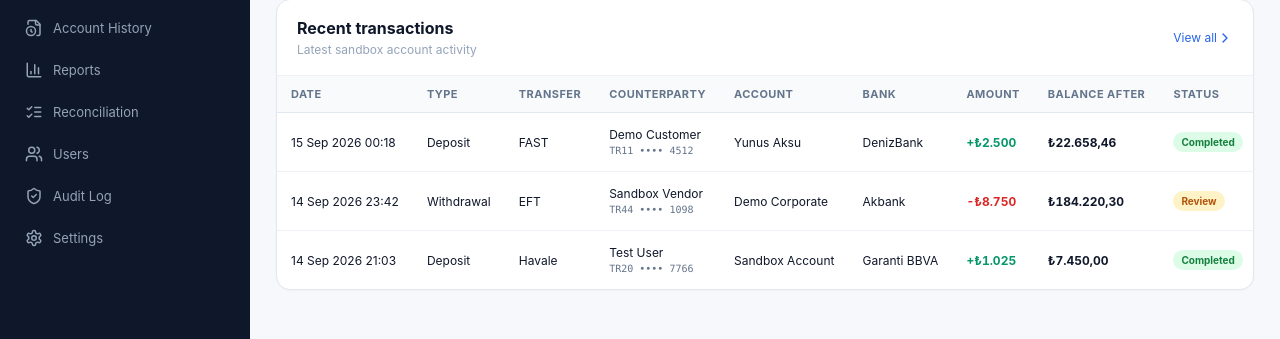
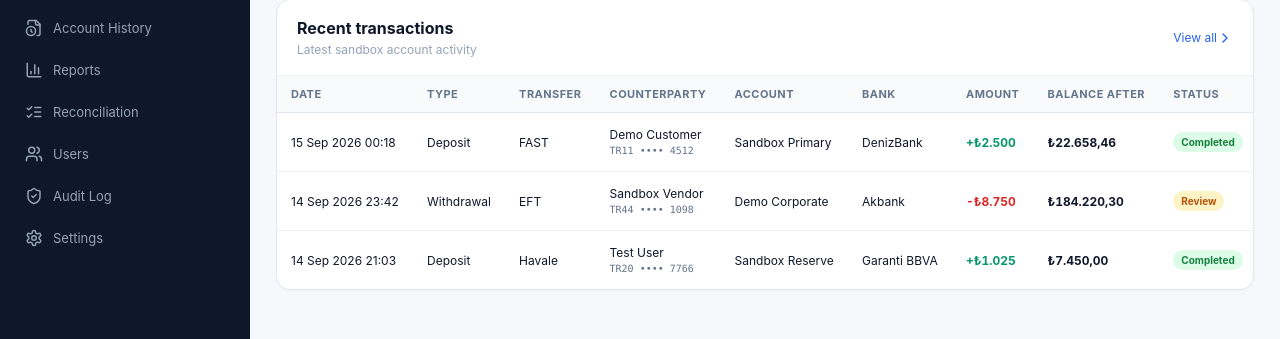
Before and after one commit to EscobarsTmg/tether, a React (Vite) app: page / in a window 1280 px wide. Shown: the part 241-580 px from the top of the page. Built offline with nearby package versions, Linux system fonts and the light colour scheme.

Commit message:
Expand sandbox operations datasets

```diff
--- a/src/data/mock.ts
+++ b/src/data/mock.ts
@@ -1,17 +1,53 @@
 export const accounts = [
-  { id: '1', bank: 'DenizBank', name: 'Yunus Aksu', iban: 'TR12 0013 4000 0000 1234 5678 90', balance: 22658.46, deposits: true, withdrawals: false, status: 'active' },
+  { id: '1', bank: 'DenizBank', name: 'Sandbox Primary', iban: 'TR12 0013 4000 0000 1234 5678 90', balance: 22658.46, deposits: true, withdrawals: false, status: 'active' },
   { id: '2', bank: 'Akbank', name: 'Demo Corporate', iban: 'TR61 0004 6000 0000 9876 5432 10', balance: 184220.30, deposits: true, withdrawals: true, status: 'active' },
-  { id: '3', bank: 'Garanti BBVA', name: 'Sandbox Account', iban: 'TR35 0006 2000 0000 4455 6677 88', balance: 7450.00, deposits: false, withdrawals: false, status: 'suspended' },
+  { id: '3', bank: 'Garanti BBVA', name: 'Sandbox Reserve', iban: 'TR35 0006 2000 0000 4455 6677 88', balance: 7450.00, deposits: false, withdrawals: false, status: 'suspended' },
 ]
 
 export const transactions = [
-  { id: 'TX-10491', date: '15 Sep 2026 00:18', type: 'Deposit', method: 'FAST', counterparty: 'Demo Customer', iban: 'TR11 •••• 4512', account: 'Yunus Aksu', bank: 'DenizBank', amount: 2500, balanceAfter: 22658.46, status: 'completed' },
+  { id: 'TX-10491', date: '15 Sep 2026 00:18', type: 'Deposit', method: 'FAST', counterparty: 'Demo Customer', iban: 'TR11 •••• 4512', account: 'Sandbox Primary', bank: 'DenizBank', amount: 2500, balanceAfter: 22658.46, status: 'completed' },
   { id: 'TX-10490', date: '14 Sep 2026 23:42', type: 'Withdrawal', method: 'EFT', counterparty: 'Sandbox Vendor', iban: 'TR44 •••• 1098', account: 'Demo Corporate', bank: 'Akbank', amount: -8750, balanceAfter: 184220.30, status: 'review' },
-  { id: 'TX-10489', date: '14 Sep 2026 21:03', type: 'Deposit', method: 'Havale', counterparty: 'Test User', iban: 'TR20 •••• 7766', account: 'Sandbox Account', bank: 'Garanti BBVA', amount: 1025, balanceAfter: 7450, status: 'completed' },
+  { id: 'TX-10489', date: '14 Sep 2026 21:03', type: 'Deposit', method: 'Havale', counterparty: 'Test User', iban: 'TR20 •••• 7766', account: 'Sandbox Reserve', bank: 'Garanti BBVA', amount: 1025, balanceAfter: 7450, status: 'completed' },
+  { id: 'TX-10488', date: '14 Sep 2026 19:37', type: 'Deposit', method: 'FAST', counterparty: 'QA Merchant', iban: 'TR72 •••• 5581', account: 'Demo Corporate', bank: 'Akbank', amount: 4800, balanceAfter: 192970.30, status: 'completed' },
+  { id: 'TX-10487', date: '14 Sep 2026 18:04', type: 'Withdrawal', method: 'Internal', counterparty: 'Sandbox Treasury', iban: 'TR09 •••• 9910', account: 'Sandbox Primary', bank: 'DenizBank', amount: -1200, balanceAfter: 20158.46, status: 'completed' },
+]
+
+export const movements = [
+  { id: 'MV-55021', time: '15 Sep 2026 00:18:12', account: 'Sandbox Primary', bank: 'DenizBank', kind: 'Incoming credit', reference: 'REF-914502', amount: 2500, runningBalance: 22658.46, source: 'Bank feed', status: 'posted' },
+  { id: 'MV-55020', time: '14 Sep 2026 23:42:44', account: 'Demo Corporate', bank: 'Akbank', kind: 'Outgoing debit', reference: 'REF-914498', amount: -8750, runningBalance: 184220.30, source: 'Sandbox API', status: 'review' },
+  { id: 'MV-55019', time: '14 Sep 2026 21:03:09', account: 'Sandbox Reserve', bank: 'Garanti BBVA', kind: 'Incoming credit', reference: 'REF-914477', amount: 1025, runningBalance: 7450, source: 'Bank feed', status: 'posted' },
+  { id: 'MV-55018', time: '14 Sep 2026 18:12:33', account: 'Demo Corporate', bank: 'Akbank', kind: 'System adjustment', reference: 'SYS-440012', amount: 0, runningBalance: 192970.30, source: 'System', status: 'posted' },
 ]
 
 export const history = [
-  { time: '15 Sep 2026, 00:08', bank: 'DenizBank', account: 'Yunus Aksu', event: 'Account connected', status: 'active' },
-  { time: '14 Sep 2026, 22:51', bank: 'Garanti BBVA', account: 'Sandbox Account', event: 'Account suspended for manual review', status: 'suspended' },
+  { time: '15 Sep 2026, 00:08', bank: 'DenizBank', account: 'Sandbox Primary', event: 'Account connected', status: 'active' },
+  { time: '14 Sep 2026, 22:51', bank: 'Garanti BBVA', account: 'Sandbox Reserve', event: 'Account suspended for manual review', status: 'suspended' },
   { time: '14 Sep 2026, 18:12', bank: 'Akbank', account: 'Demo Corporate', event: 'Daily limits refreshed', status: 'active' },
+  { time: '14 Sep 2026, 16:40', bank: 'DenizBank', account: 'Sandbox Primary', event: 'Transaction feed synchronized', status: 'completed' },
 ]
+
+export const users = [
+  { id: 'USR-001', name: 'Operations Admin', email: 'admin@example.test', role: 'Admin', group: 'Operations', lastSeen: '15 Sep 2026 00:31', status: 'active' },
+  { id: 'USR-002', name: 'Risk Reviewer', email: 'risk@example.test', role: 'Reviewer', group: 'Risk', lastSeen: '14 Sep 2026 23:55', status: 'active' },
+  { id: 'USR-003', name: 'Read Only User', email: 'viewer@example.test', role: 'Viewer', group: 'Compliance', lastSeen: '14 Sep 2026 19:10', status: 'suspended' },
+]
+
+export const auditLogs = [
+  { id: 'AUD-8841', time: '15 Sep 2026 00:31:02', actor: 'Operations Admin', action: 'SESSION_LOGIN', resource: 'Admin console', detail: 'Successful sandbox sign-in', severity: 'info' },
+  { id: 'AUD-8840', time: '15 Sep 2026 00:18:14', actor: 'System', action: 'FEED_SYNC', resource: 'DenizBank / Sandbox Primary', detail: '1 new movement imported', severity: 'success' },
+  { id: 'AUD-8839', time: '14 Sep 2026 23:43:01', actor: 'Risk Reviewer', action: 'TRANSACTION_FLAGGED', resource: 'TX-10490', detail: 'Marked for manual review', severity: 'warning' },
+  { id: 'AUD-8838', time: '14 Sep 2026 22:51:19', actor: 'System', action: 'ACCOUNT_STATUS_CHANGE', resource: 'Garanti BBVA / Sandbox Reserve', detail: 'Status changed to suspended', severity: 'warning' },
+]
+
+export const reconciliationRows = [
+  { id: 'REC-2101', account: 'Sandbox Primary', bank: 'DenizBank', ledgerBalance: 22658.46, bankBalance: 22658.46, difference: 0, checkedAt: '15 Sep 2026 00:20', status: 'matched' },
+  { id: 'REC-2102', account: 'Demo Corporate', bank: 'Akbank', ledgerBalance: 184220.30, bankBalance: 184220.30, difference: 0, checkedAt: '15 Sep 2026 00:20', status: 'matched' },
+  { id: 'REC-2103', account: 'Sandbox Reserve', bank: 'Garanti BBVA', ledgerBalance: 7450, bankBalance: 7475, difference: 25, checkedAt: '15 Sep 2026 00:20', status: 'investigate' },
+]
+
+export const dailyReport = [
+  { label: 'Incoming volume', value: 8325, change: '+12.4%' },
+  { label: 'Outgoing volume', value: 9950, change: '-4.8%' },
+  { label: 'Net flow', value: -1625, change: 'Today' },
+  { label: 'Matched reconciliation', value: 2, change: 'of 3 accounts' },
+]
```
